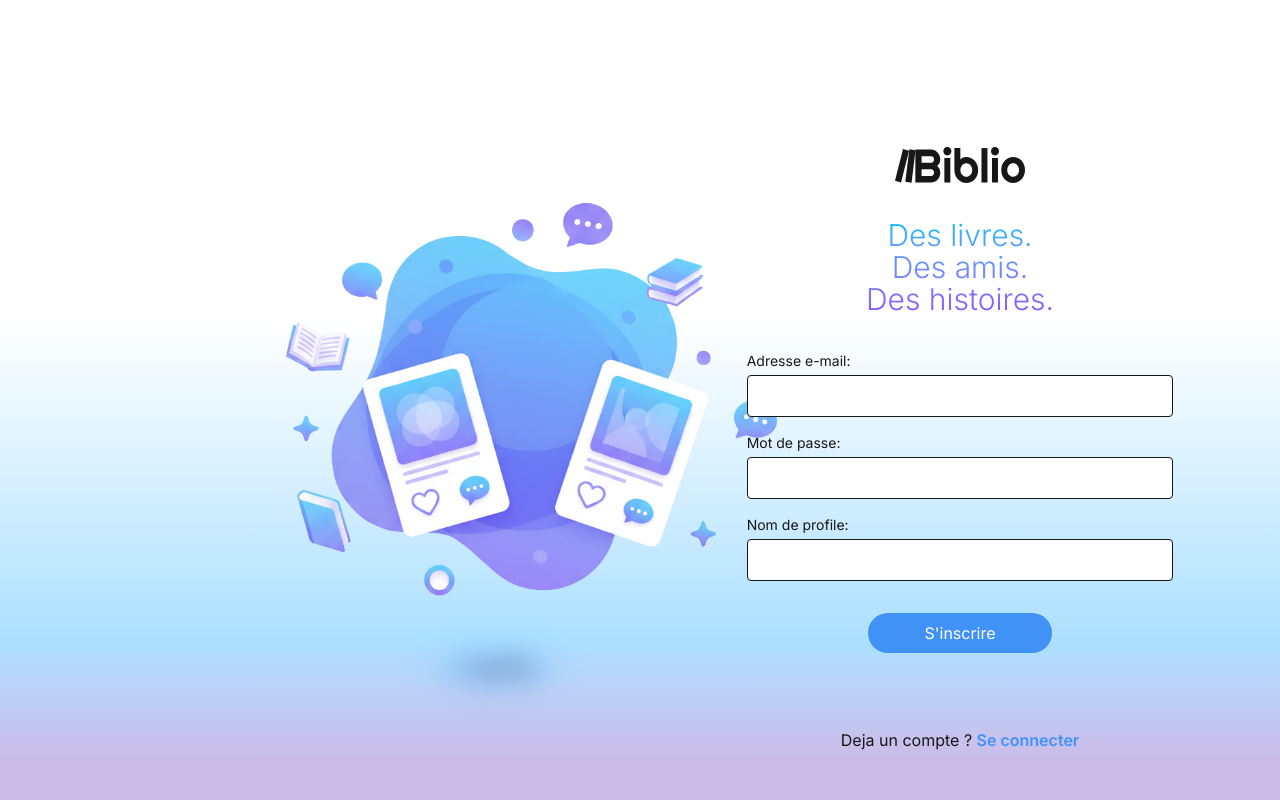
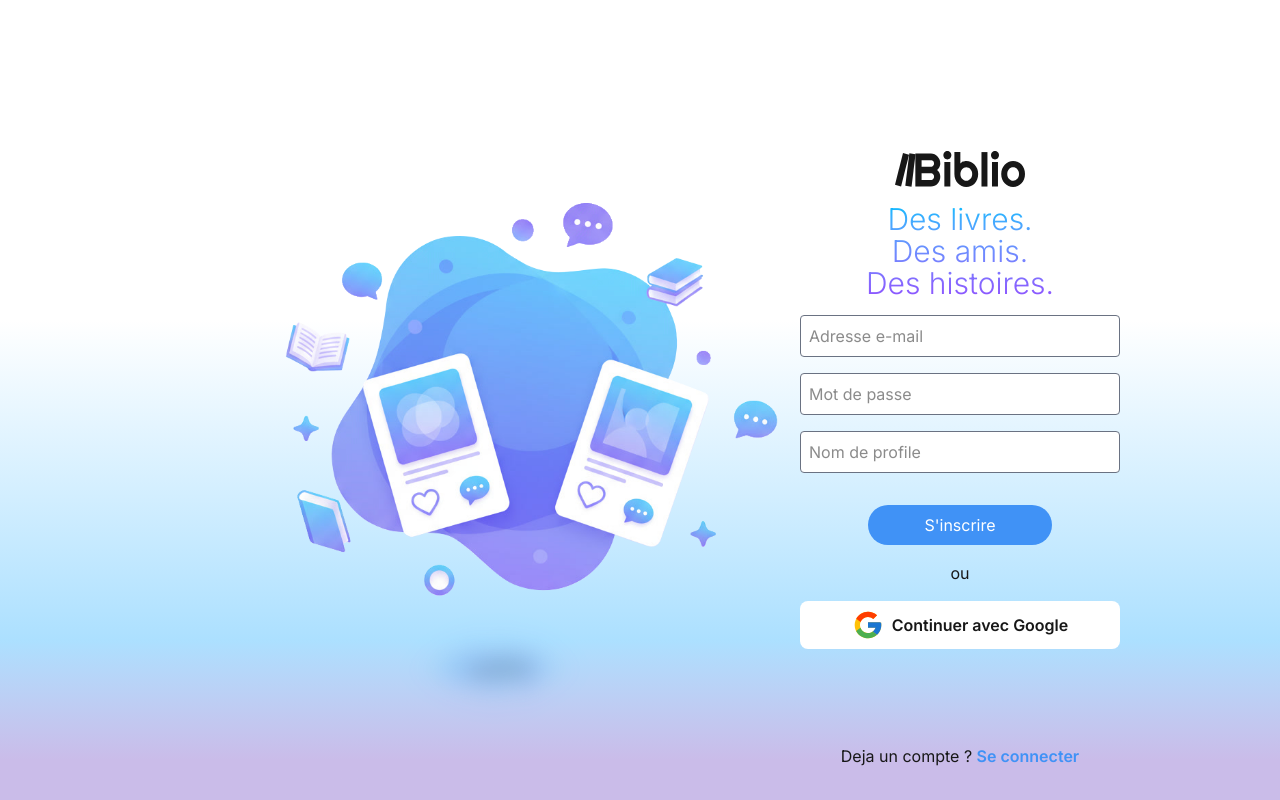
Before and after one commit to ClementSellyPro/biblio-app, a Next.js app: page / in a window 1280 px wide. Built offline with nearby package versions, Linux system fonts and the light colour scheme.

Commit message:
Little fixes to connect with Google and redirect to Home page

```diff
--- /dev/null
+++ b/app/home/page.tsx
@@ -0,0 +1,3 @@
+export default function HomePage() {
+  return <div>Home page</div>;
+}
--- a/app/page.tsx
+++ b/app/page.tsx
@@ -15,7 +15,7 @@ export default function Home() {
             height={700}
           />
         </div>
-        <div className="relative flex flex-col justify-center items-center h-screen w-full md:w-6/12 gap-9">
+        <div className="relative flex flex-col justify-center items-center h-screen w-full md:w-6/12 gap-4">
           <Image src={"/icon/logo.svg"} alt="Logo" width={130} height={130} />
           <div className="text-3xl font-light text-center leading-8 bg-linear-to-b from-sky-400 to-violet-500 bg-clip-text text-transparent">
             <p>
@@ -28,7 +28,7 @@ export default function Home() {
 
           <SignUpForm />
 
-          <p className="absolute bottom-12 mt-8!">
+          <p className="absolute bottom-8 mt-8!">
             Deja un compte ?{" "}
             <Link href={"/login"} className="text-action font-semibold">
               Se connecter
--- a/components/auth/SignUpForm.tsx
+++ b/components/auth/SignUpForm.tsx
@@ -1,5 +1,7 @@
 "use client";
 
+import { signIn } from "next-auth/react";
+import Image from "next/image";
 import { useState } from "react";
 
 interface SignUpFormProps {
@@ -12,24 +14,26 @@ export default function SignUpForm({ onSubmitData }: SignUpFormProps) {
   const [password, setPassword] = useState("");
 
   return (
-    <form className="flex flex-col items-center gap-4 w-10/12 md:6/12 xl:w-8/12">
+    <form className="flex flex-col items-center gap-4 w-10/12 md:6/12 xl:w-6/12">
       <div className="flex flex-col gap-1 w-full">
-        <label className="text-sm" id="email">
+        {/* <label className="text-sm" id="email">
           Adresse e-mail:
-        </label>
+        </label> */}
         <input
-          className="p-2! bg-white border rounded-sm outline-none focus:border-violet-500"
+          placeholder="Adresse e-mail"
+          className="p-2! bg-white border border-gray-500 rounded-sm outline-none focus:border-violet-500"
           type="email"
           name="email"
           required
         />
       </div>
       <div className="flex flex-col gap-1 w-full">
-        <label className="text-sm" id="password">
+        {/* <label className="text-sm" id="password">
           Mot de passe:
-        </label>
+        </label> */}
         <input
-          className="p-2! bg-white border rounded-sm outline-none focus:border-violet-500"
+          placeholder="Mot de passe"
+          className="p-2! bg-white border border-gray-500 rounded-sm outline-none focus:border-violet-500"
           type="password"
           name="password"
           minLength={8}
@@ -37,11 +41,12 @@ export default function SignUpForm({ onSubmitData }: SignUpFormProps) {
         />
       </div>
       <div className="flex flex-col gap-1 w-full">
-        <label className="text-sm" id="name">
+        {/* <label className="text-sm" id="name">
           Nom de profile:
-        </label>
+        </label> */}
         <input
-          className="p-2! bg-white border rounded-sm outline-none focus:border-violet-500"
+          placeholder="Nom de profile"
+          className="p-2! bg-white border border-gray-500 rounded-sm outline-none focus:border-violet-500"
           type="text"
           name="name"
           minLength={3}
@@ -54,6 +59,23 @@ export default function SignUpForm({ onSubmitData }: SignUpFormProps) {
       >
         S&apos;inscrire
       </button>
+
+      <div className="relative before:absolute before:w-full before:h-8">
+        <span>ou</span>
+      </div>
+
+      <div
+        className="flex justify-center items-center gap-2 py-2! w-full rounded-lg bg-white cursor-pointer hover:bg-gray-100 active:bg-white"
+        onClick={() => signIn("google", { redirectTo: "/home" })}
+      >
+        <Image
+          src={"/icon/google.svg"}
+          alt="Icone Google"
+          width={32}
+          height={32}
+        />
+        <p className="font-semibold">Continuer avec Google</p>
+      </div>
     </form>
   );
 }
--- a/lib/prisma.ts
+++ b/lib/prisma.ts
@@ -1,7 +1,9 @@
 import { PrismaClient } from "@prisma/client";
+import { config } from "dotenv";
+import { resolve } from "path";
 
 if (process.env.NODE_ENV !== "production") {
-  import("dotenv").then((dotenv) => dotenv.config());
+  config({ path: resolve(process.cwd(), ".env") });
 }
 
 const globalForPrisma = globalThis as unknown as {
```
Also changed, not shown: public/icon/google.svg (added), 1 other file (tests, documents, lock files or other folders).
